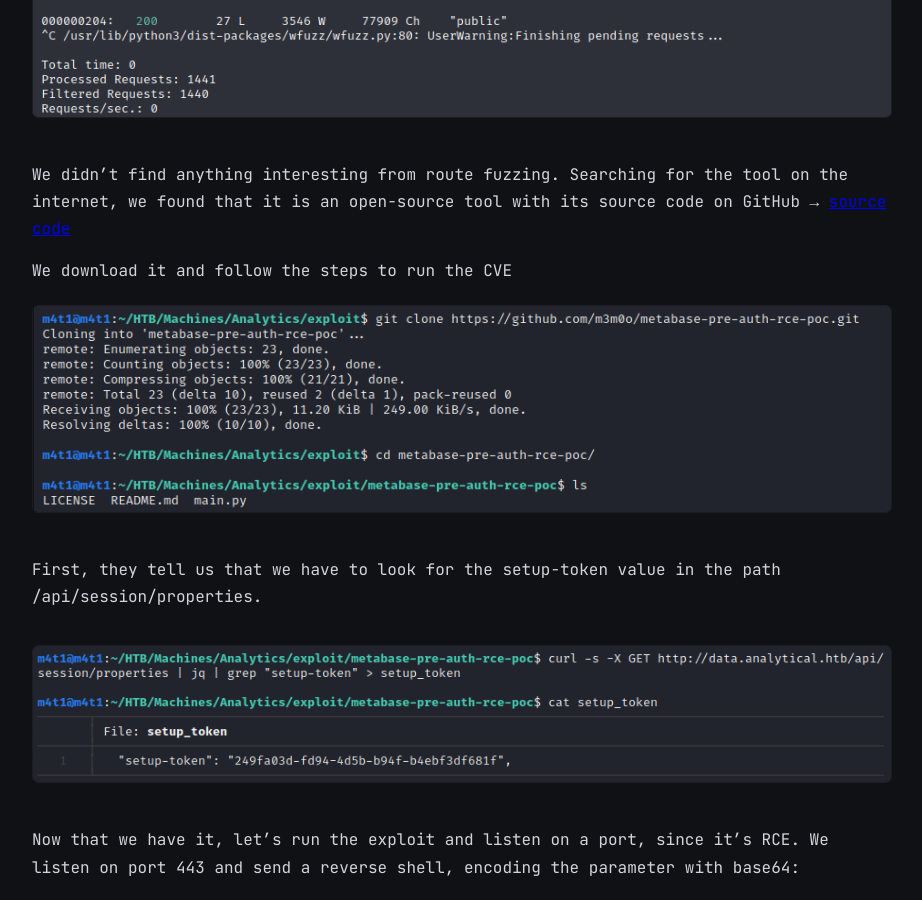
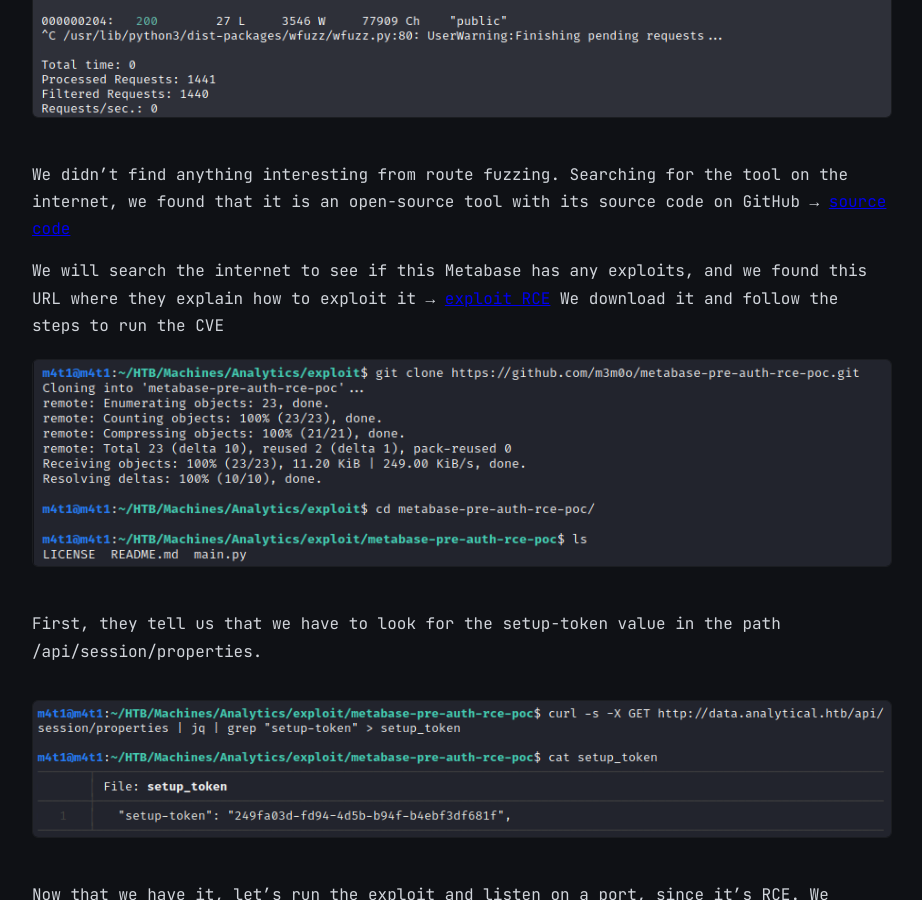
Before and after one commit to jdejavi/jdejavi.github.io, a Jekyll site: the page built from _posts/2024-10-12-Analytics.md, in a window 1280 px wide and 900 px high, scrolled down 4418 px. Shown: the whole window, without its empty margins (178-1100 px from the left). Built offline with Jekyll 4.4.1, drawn with Linux system fonts in a browser that asks for light colours.

Commit message:
Update 2024-10-12-Analytics.md

```diff
--- a/_posts/2024-10-12-Analytics.md
+++ b/_posts/2024-10-12-Analytics.md
@@ -80,6 +80,7 @@
 We didn't find anything interesting from route fuzzing.
 Searching for the tool on the internet, we found that it is an open-source tool with its source code on GitHub → [source code](https://github.com/metabase/metabase)
 
+We will search the internet to see if this Metabase has any exploits, and we found this URL where they explain how to exploit it → [exploit RCE](https://github.com/m3m0o/metabase-pre-auth-rce-poc)
 We download it and follow the steps to run the CVE
 ![]({{ "/assets/images/analytics/Pasted image 20241012133341.png" | relative_url }})
 
```
